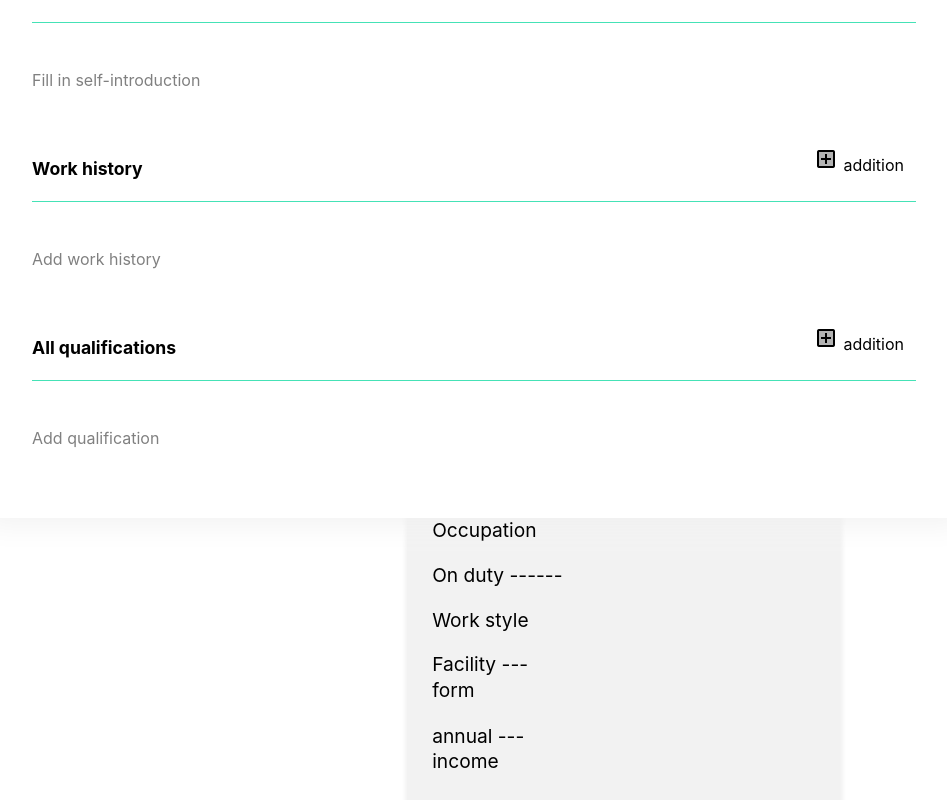
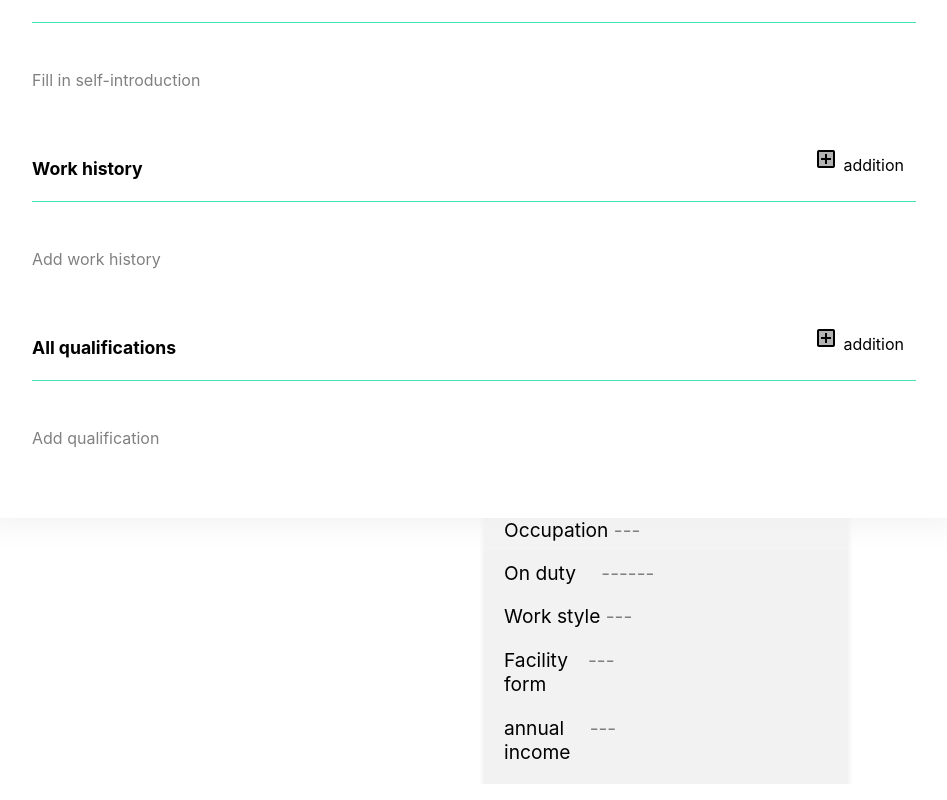
Before and after one commit to zaman2031/htmltask2, a React (Create React App) app in the folder my-app/: page / in a window 1280 px wide. Shown: the part 553-1353 px from the top of the page, without its empty margins (316-1263 px from the left). Built offline with nearby package versions, Linux system fonts and the light colour scheme.

Commit message:
Change code according to screen size

```diff
--- a/my-app/src/components/hope.jsx
+++ b/my-app/src/components/hope.jsx
@@ -9,12 +9,12 @@ const Hope = () => {
                 <div className='button-edit'>edit</div>
             </div>
             <div className='section-details'>
-                <p>Occupation</p>
-                <p>On duty  ------</p>
-                <p>Work style</p>
-                <div>Facility ---</div>
+                <p >Occupation <span className='main-hyphens'>---</span></p>
+                <p>On duty  <span className='form-spacing main-hyphens'>------</span></p>
+                <p>Work style <span className='main-hyphens'>---</span></p>
+                <div>Facility<span className='form-spacing main-hyphens'>---</span> </div>
                 <div className='section-detail'>form</div>
-                <div>annual --- </div>
+                <div>annual  <span className='form-spacing main-hyphens'>---</span></div>
                 <div>income</div>
             </div>
         </div>
--- a/my-app/src/components/hope.scss
+++ b/my-app/src/components/hope.scss
@@ -1,24 +1,29 @@
 $primary-color: #f2F2F2;
 $secondary-color: #45E2B6;
+$basic-color: #808080;
 
 .hope-section {
-    margin: 90px 0 0 56.5%;
-    padding: 25px;
-    width: 380px;
-    line-height: 1.6rem;
+    margin: 30px 0 0 62.5%;
+    padding: 20px;
+    width: 320px;
     background-color: $primary-color;
     box-shadow: 2px 2px 4px 4px $primary-color;
 
 .main-section {
     display: flex;
-    font-size: 1.3rem;
     justify-content: space-between;
 
 .section-title {
     color: $secondary-color;
-    margin-top: 3.5px;
+    font-size: 1.2rem;
+    font-weight: bold;
+    margin-bottom: 10px;
+    padding-top: 3.5px;
 }
 
+    .button-edit{
+        color: $basic-color;
+    }
 .button-edit::before {
     font-size: 1rem;
     content: url(../assets/edit-icon.png);
@@ -28,6 +33,13 @@ $secondary-color: #45E2B6;
 .section-details {
     font-size: 1.2rem;
 
+    .main-hyphens{
+            color: $basic-color;
+    }
+     .form-spacing{
+        padding: 20px;
+    }
+
 .section-detail {
     margin-bottom: 20px;
 }
```
